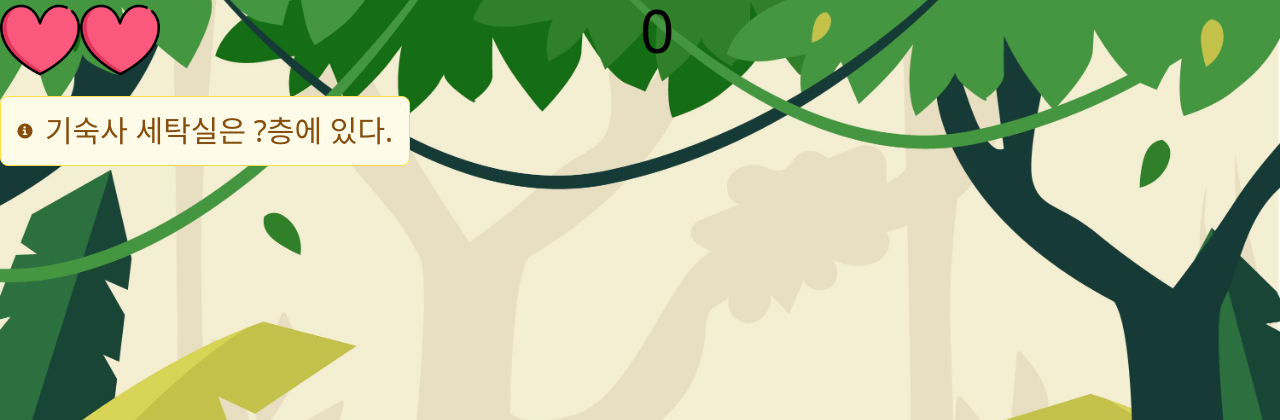
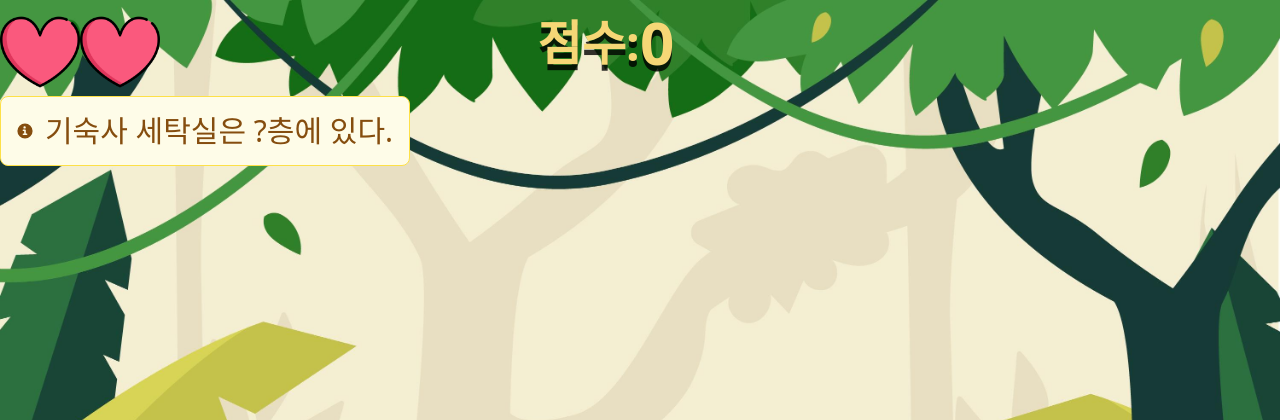
Before and after one commit to JeongJongMun/JungleGap, a Flask app: template templates/ingame.html in a window 1280 px wide. Shown: the top 420 px of the page. Run offline with Flask 3, Linux system fonts and the light colour scheme; the template is opened without the code that fills it, so the values that code supplies are empty; some libraries are stand-ins or nearby versions.

Commit message:
chore: 점수 텍스트 추가 및 색상 수정

```diff
--- a/templates/ingame.html
+++ b/templates/ingame.html
@@ -20,15 +20,16 @@
 <body class="bg-[url('../static/background.jpg')] bg-fixed bg-cover bg-no-repeat">
 
     <!-- 상단바 -->
-    <div class="flex">
+    <div class="flex mt-3">
         <!-- 체력 -->
         <div id="hp-box" class="flex">
             <img id="hp" src="../static/heart.png" alt="HP" class="size-20">
             <img id="hp" src="../static/heart.png" alt="HP" class="size-20">
             <img id="hp" src="../static/heart.png" alt="HP" class="size-20">
         </div>
+        <span style="left: 42%; margin-top: 7px; color: #F6D776" class="text-5xl absolute font-black drop-shadow-[0_6px_0px_rgba(0,0,0,0.8)]">점수: </span>
         <!-- 스코어 -->
-        <div id="score" class="flex left-1/2 absolute text-6xl text-center size-20">0</div>
+        <div style="color: #F6D776" id="score" class="flex left-1/2 absolute text-6xl text-center size-20 font-black drop-shadow-[0_6px_0px_rgba(0,0,0,0.8)]">0</div>
     </div>
 
     <!-- 퀴즈 -->
```
